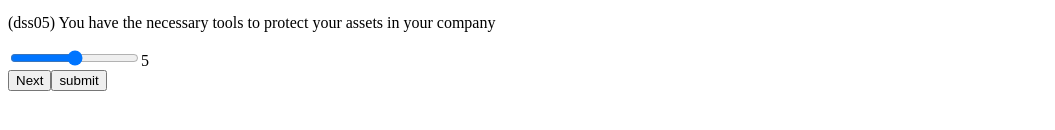
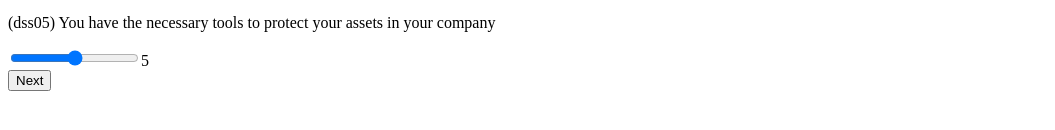
Before and after one commit to jbarson/innovation_may_2018, a Vue app: page /quiz in a window 1280 px wide. Shown: the part 290-420 px from the top of the page, without its empty margins (0-1055 px from the left). Built offline with nearby package versions, Linux system fonts and the light colour scheme.

Commit message:
buttons showing

```diff
--- a/src/components/Quiz.vue
+++ b/src/components/Quiz.vue
@@ -7,9 +7,8 @@
         <input type="range" id="sliderOne" name="slider1" min=0 max=10 v-model='question.value' >
         <span class="score" id="ratingOne">{{question.value}}</span>
       </div>
-
-      <button @click='nextQuizQuestions()'>Next</button>
-      <button @click='calculate()'>submit</button>
+      <button @click='nextQuizQuestions()' v-if='quizSection!==2' >Next</button>
+      <button @click='calculate()' v-if='quizSection===2'>submit</button>
     </div>
 
       <div class="blurb" v-if='strongestItem'>
```
